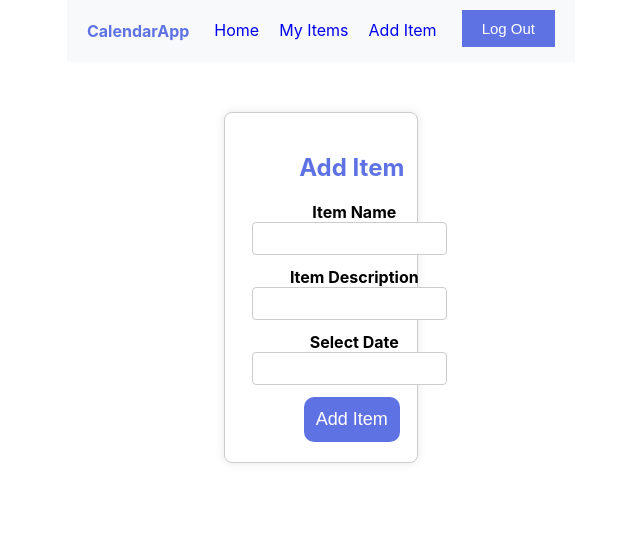
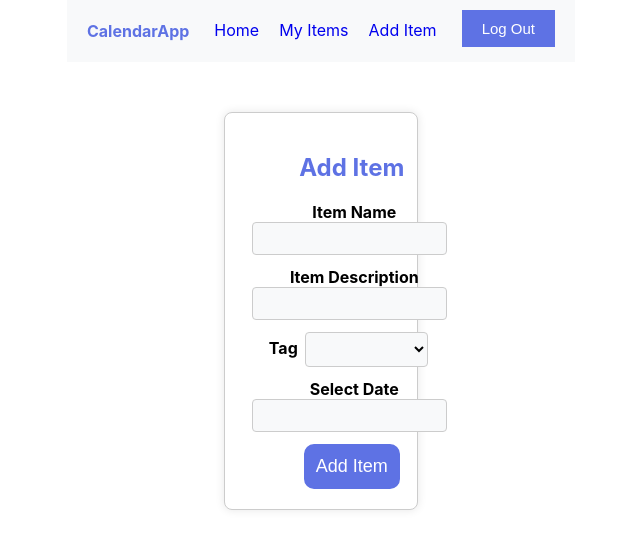
Before and after one commit to bbip1230/my-calendar-app, a React (Create React App) app: page /additem in a window 1280 px wide. Shown: the top 548 px of the page, without its empty margins (319-959 px from the left). Built offline with nearby package versions, Linux system fonts and the light colour scheme.

Commit message:
Added and styled tag option

```diff
--- a/src/components/AddItem.css
+++ b/src/components/AddItem.css
@@ -34,18 +34,23 @@
     text-align: center;
   }
   /* Style for the form input fields */
-  .AddItem input {
+  .AddItem input, select {
     padding: 8px;
     margin: 0px 7px 12px 7px;
     border: 1px solid #ccc;
     border-radius: 4px;
-    transition: background-color 0.3s
+    background-color: #f8f9fa;
+    transition: background-color 0.3s;
+    cursor: pointer;
   }
 
-  .AddItem input:focus {
+  .AddItem input:focus, select:focus {
     background-color:#e2e2ff;
   }
 
+ .AddItem option {
+  background-color: #f8f9fa;
+ }
 
   /* Style for the form submit button */
   .AddItem button {
--- a/src/components/AddItem.js
+++ b/src/components/AddItem.js
@@ -18,11 +18,13 @@ const AddItem = () => {
    * @type {Object}
    * @property {string} itemName - The name of the item.
    * @property {string} itemDescription - The description of the item.
+   * @property {string} itemTag - The selected tag of an item.
    * @property {Date | null} selectedDate - The selected date for the item.
    */
   const [newItem, setNewItem] = useState({
     itemName: '',
     itemDescription: '',
+    itemTag: '',
     selectedDate: null,
   });
   const [errors, setErrors] = useState({});
@@ -46,6 +48,13 @@ const AddItem = () => {
   const handleDateChange = (date) => {
     setNewItem(prevItem => ({ ...prevItem, selectedDate: date }));
   };
+
+  /**
+   * Handles the changes in the selected tags.
+   */
+  const handleSelectChange = (e) => {
+    setNewItem(prevItem => ({...prevItem, itemTag: e.target.value}))
+  }
 
   /**
  * Validates the form input fields.
@@ -74,7 +83,7 @@ const AddItem = () => {
   * called after successful form submission.
   */
   const resetForm = () => {
-    setNewItem({ itemName: '', itemDescription: '', selectedDate: null });
+    setNewItem({ itemName: '', itemDescription: '', itemTag: '', selectedDate: null, });
     setErrors({});
     setIsSubmitted(true);
     setTimeout(() => setIsSubmitted(false), 3000);
@@ -122,6 +131,17 @@ const AddItem = () => {
           </label>
           <br />
           <label>
+            Tag
+            <select name="tag" value={newItem.itemTag} onChange={handleSelectChange}>
+              <option value=""></option>
+              <option value="Appointment">Appointment</option>
+              <option value="Social">Social</option>
+              <option value="Reminder">Reminder</option>
+              <option value="Miscellaneous">Miscellaneous</option>
+            </select>
+          </label>
+          <br />
+          <label>
             Select Date
             <DatePicker
               selected={newItem.selectedDate}
--- a/src/components/ViewItems.js
+++ b/src/components/ViewItems.js
@@ -17,18 +17,21 @@ const ViewItems = (props) => {
       description: 'Meet with Bob and Bobby for dinner',
       date: '2023-11-20',
       image: '/dinner_image.jpg',
+      tag: 'Social',
     },
     {
       name: 'Doctor appointment',
       description: 'Annual checkup',
       date: '2023-11-21',
       image: '/doctor_image.jpg',
+      tag: 'Appointment',
     },
     {
       name: 'Vet visit',
       description: 'Take Bobble for yearlys',
       date: '2023-11-22',
       image: '/vet_image.jpg',
+      tag: 'Reminder',
     },
   ];
 
@@ -49,6 +52,7 @@ const ViewItems = (props) => {
             <div>
               <strong>{item.name}</strong>
               <p>{item.description}</p>
+              <p>Tag: {item.tag}</p>
             </div>
             <div>
               <FaCalendar />
```
